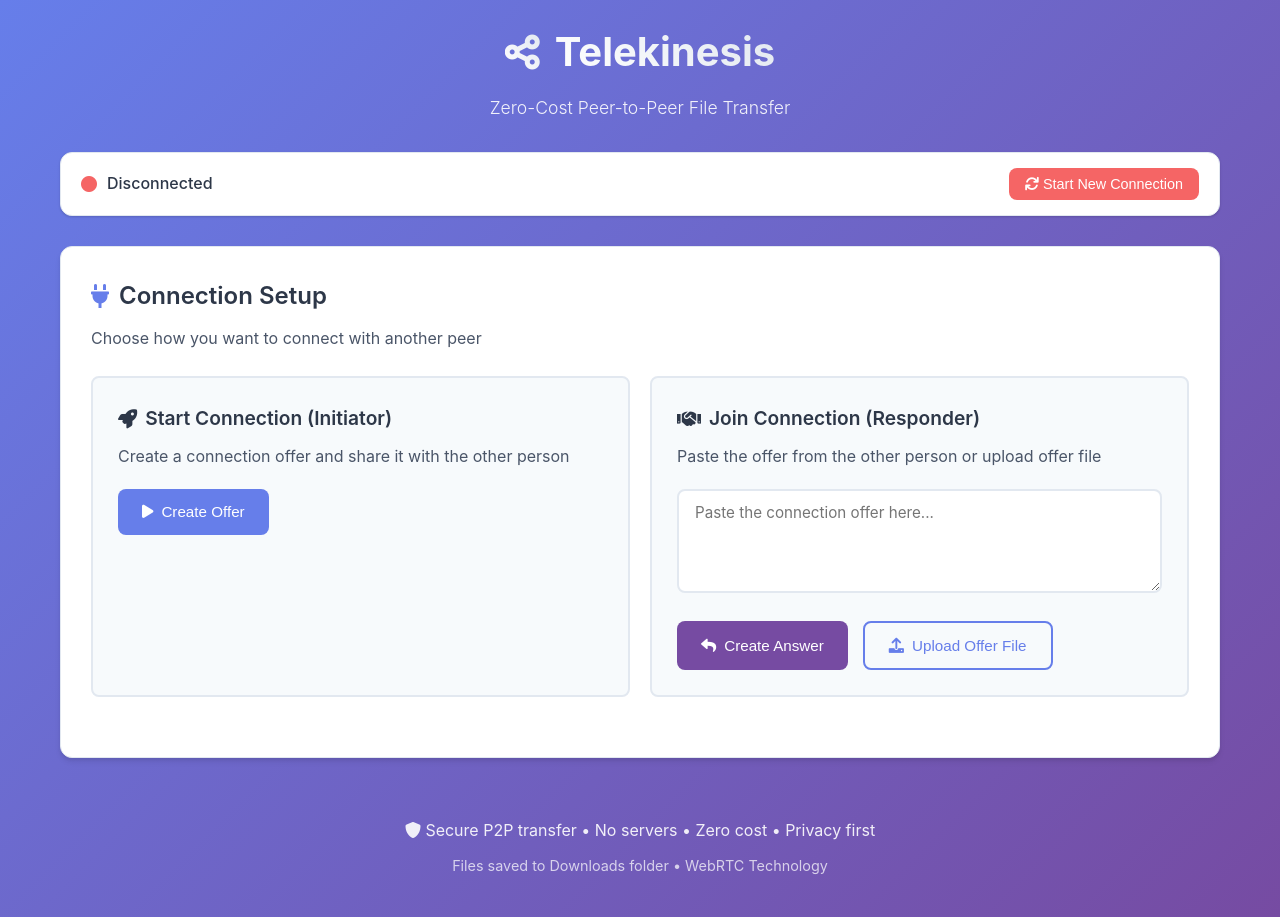
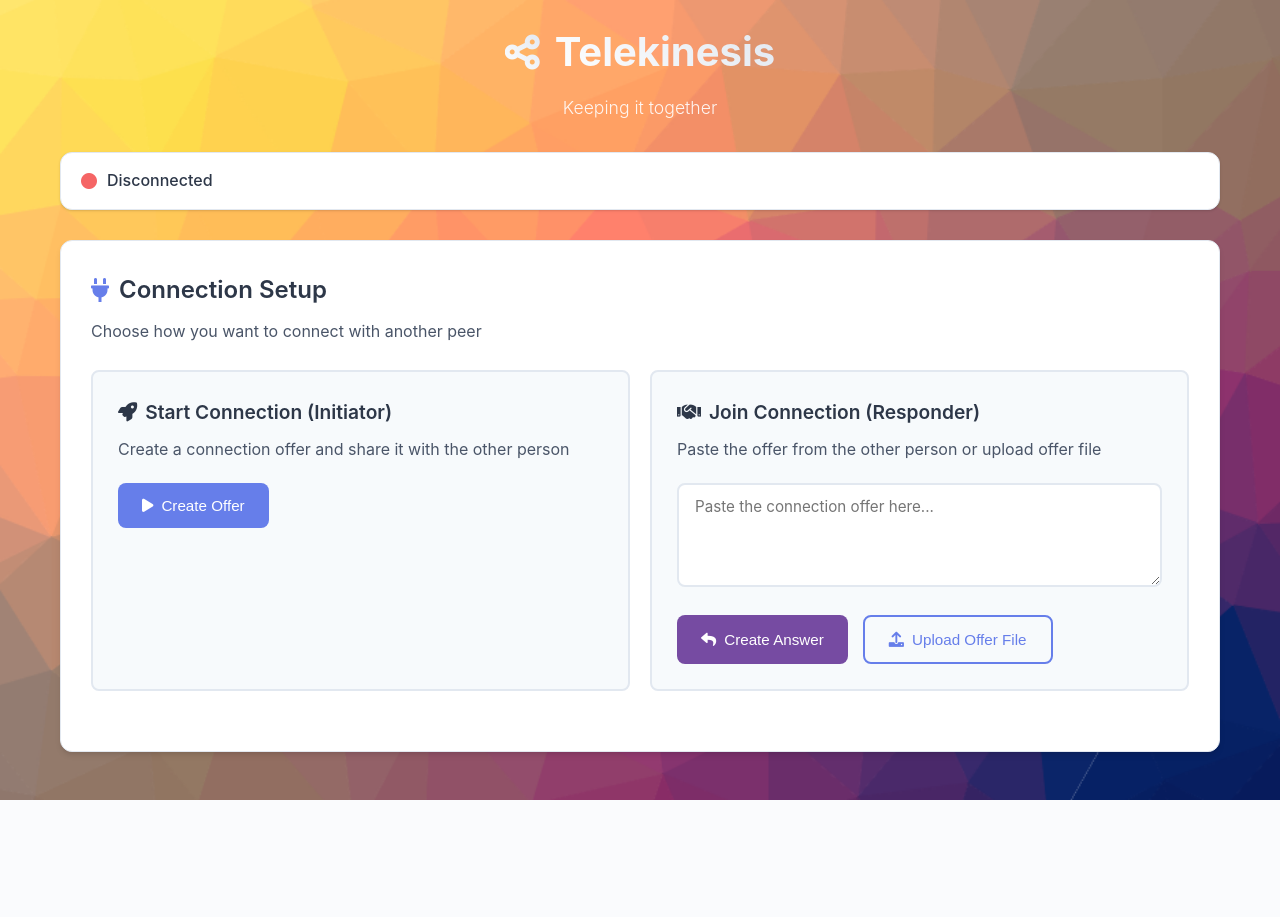
Before and after one commit to om-020525/Telekinesis, a Flask app: page / in a window 1280 px wide. After the commit the page ends 800 px from the top, so only its background shows below. Run offline with Flask 3, Linux system fonts and the light colour scheme; data that the repository does not hold is empty.

Commit message:
build version 03
- added favicon
- sorted file share and chat menu
- implemented SSE (server send event) so no longer polling or event drop issue
- added background image

```diff
--- a/server.py
+++ b/server.py
@@ -3,10 +3,14 @@
 Serves the web interface and handles WebRTC connection management
 """
 
-from flask import Flask, render_template, request, jsonify, send_from_directory
+from flask import Flask, render_template, request, jsonify, send_from_directory, Response
 import os
 import logging
 import argparse
+import queue
+import time
+import json
+from threading import Lock
 from networking import NetworkingManager
 
 # Configure logging
@@ -16,8 +20,24 @@
 app = Flask(__name__)
 app.secret_key = 'your-secret-key-change-this'
 
+# Global event queue for SSE
+event_queue = queue.Queue()
+event_queue_lock = Lock()
+
 # Global networking manager
 networking_manager = NetworkingManager()
+
+# Connect networking manager to SSE queue
+def sse_callback(event_type, data):
+    event = {
+        'type': event_type,
+        'data': data,
+        'timestamp': time.time()
+    }
+    logger.info(f"📤 Queuing SSE event: {event}")
+    event_queue.put(event)
+
+networking_manager.set_event_callback(sse_callback)
 
 @app.route('/')
 def index():
@@ -133,6 +153,38 @@
         logger.error(f"Error in get_status: {e}")
         return jsonify({'error': str(e)}), 500
 
+@app.route('/api/events')
+def event_stream():
+    """Server-Sent Events endpoint for real-time updates"""
+    def generate():
+        try:
+            while True:
+                try:
+                    # Wait for events with timeout
+                    event = event_queue.get(timeout=30)
+
+                    # Send event to client
+                    event_data = {
+                        'type': event['type'],
+                        'data': event['data'],
+                        'timestamp': event['timestamp']
+                    }
+                    logger.info(f"📡 Sending SSE event to client: {event_data}")
+                    yield f"data: {json.dumps(event_data)}\n\n"
+
+                except queue.Empty:
+                    # Send heartbeat to keep connection alive
+                    yield f"data: {json.dumps({'type': 'heartbeat', 'timestamp': time.time()})}\n\n"
+
+        except GeneratorExit:
+            logger.info("SSE client disconnected")
+
+    return Response(generate(),
+                   mimetype='text/event-stream',
+                   headers={'Cache-Control': 'no-cache',
+                           'Connection': 'keep-alive',
+                           'Access-Control-Allow-Origin': '*'})
+
 # Static file serving
 @app.route('/static/<path:filename>')
 def static_files(filename):
--- a/static/main_script.js
+++ b/static/main_script.js
@@ -7,12 +7,12 @@
     constructor() {
         this.isInitiator = false;
         this.connectionState = 'disconnected';
-        this.pollingInterval = null;
+        this.eventSource = null;
         this.currentTransfer = null;
 
         this.initializeElements();
         this.attachEventListeners();
-        this.startPolling();
+        this.startEventStream();
 
         console.log('🚀 Telekinesis initialized');
     }
@@ -47,7 +47,7 @@
         this.answerSection = document.getElementById('answerSection');
         this.connectionSection = document.getElementById('connectionSection');
         this.transferSection = document.getElementById('transferSection');
-        this.receivedSection = document.getElementById('receivedSection');
+        this.chatSection = document.getElementById('chatSection');
 
         // File upload
         this.fileUploadArea = document.getElementById('fileUploadArea');
@@ -341,27 +341,65 @@
     }
 
     // Event Polling
-    startPolling() {
-        this.pollingInterval = setInterval(async () => {
+    startEventStream() {
+        this.eventSource = new EventSource('/api/events');
+
+        this.eventSource.onmessage = (event) => {
             try {
-                const events = await this.apiCall('get_events');
+                const eventData = JSON.parse(event.data);
+                console.log('📡 SSE Event received:', eventData);
+
+                // Skip heartbeat events
+                if (eventData.type === 'heartbeat') {
+                    return;
+                }
+
+                // Handle real events
+                const events = {[eventData.type]: eventData.data};
                 this.handleEvents(events);
+
             } catch (error) {
-                console.error('Polling error:', error);
+                console.error('Error parsing SSE event:', error, event.data);
             }
-        }, 1000);
+        };
+
+        this.eventSource.onerror = (error) => {
+            console.error('SSE connection error:', error);
+            this.eventSource.close();
+
+            // Reconnect after 3 seconds
+            setTimeout(() => {
+                console.log('Reconnecting SSE...');
+                this.startEventStream();
+            }, 3000);
+        };
+
+        this.eventSource.onopen = () => {
+            console.log('✅ SSE connection established');
+        };
+    }
+
+    async updateConnectionFromStatus() {
+        try {
+            const status = await this.apiCall('status');
+            this.updateConnectionState(status.connection_state, status.is_connected);
+        } catch (error) {
+            console.error('Failed to get connection status:', error);
+        }
     }
 
     handleEvents(events) {
         // Update connection state
-        if (events.connection_state !== this.connectionState) {
+        if (events.connection_state !== undefined && events.connection_state !== this.connectionState) {
             this.connectionState = events.connection_state;
-            this.updateConnectionState(events.connection_state, events.is_connected);
-        }
 
-        // Hide loading spinner when connection is established
-        if (events.connection_state === 'connected' && events.is_connected) {
-            this.hideLoading();
+            // Fetch current status when connection state changes
+            this.updateConnectionFromStatus();
+
+            // Hide loading spinner when connected
+            if (events.connection_state === 'connected') {
+                this.hideLoading();
+            }
         }
 
         // Handle remote disconnections
@@ -434,12 +472,12 @@
             this.disconnectBtn.style.display = 'block';
             this.hideResetButton();
             this.transferSection.style.display = 'block';
-            this.receivedSection.style.display = 'block';
+            this.chatSection.style.display = 'block';
             this.connectionSection.style.display = 'none';
         } else {
             this.disconnectBtn.style.display = 'none';
             this.transferSection.style.display = 'none';
-            this.receivedSection.style.display = 'none';
+            this.chatSection.style.display = 'none';
             this.connectionSection.style.display = 'block';
         }
     }
@@ -616,7 +654,7 @@
 
         // Hide sections
         this.transferSection.style.display = 'none';
-        this.receivedSection.style.display = 'none';
+        this.chatSection.style.display = 'none';
         this.connectionSection.style.display = 'block';
         this.signalingData.style.display = 'none';
         this.answerSection.style.display = 'none';
@@ -651,8 +689,8 @@
 
     // Cleanup
     destroy() {
-        if (this.pollingInterval) {
-            clearInterval(this.pollingInterval);
+        if (this.eventSource) {
+            this.eventSource.close();
         }
     }
 }
--- a/static/main_style.css
+++ b/static/main_style.css
@@ -37,7 +37,8 @@
 
 body {
     font-family: -apple-system, BlinkMacSystemFont, 'Segoe UI', Roboto, 'Helvetica Neue', Arial, sans-serif;
-    background: linear-gradient(135deg, #667eea 0%, #764ba2 100%);
+    background: url('/static/images/BG_01.png') center center fixed;
+    background-size: cover;
     color: var(--text-primary);
     min-height: 100vh;
     line-height: 1.6;
@@ -525,21 +526,6 @@
     color: var(--text-muted);
 }
 
-/* Footer */
-.footer {
-    margin-top: 40px;
-    padding: 20px;
-    text-align: center;
-    color: white;
-    opacity: 0.9;
-}
-
-.footer-links {
-    margin-top: 10px;
-    font-size: 0.9rem;
-    opacity: 0.8;
-}
-
 /* Loading Overlay */
 .loading-overlay {
     position: fixed;
--- a/templates/index.html
+++ b/templates/index.html
@@ -6,6 +6,10 @@
     <title>Telekinesis - P2P File Transfer</title>
     <link rel="stylesheet" href="/static/main_style.css">
     <link href="https://cdnjs.cloudflare.com/ajax/libs/font-awesome/6.0.0/css/all.min.css" rel="stylesheet">
+    <link rel="apple-touch-icon" sizes="180x180" href="/static/favicon/apple-touch-icon.png">
+    <link rel="icon" type="image/png" sizes="32x32" href="/static/favicon/favicon-32x32.png">
+    <link rel="icon" type="image/png" sizes="16x16" href="/static/favicon/favicon-16x16.png">
+    <link rel="manifest" href="/static/favicon/site.webmanifest">
 </head>
 <body>
     <div class="container">
@@ -15,7 +19,7 @@
                 <i class="fas fa-share-alt"></i>
                 <h1>Telekinesis</h1>
             </div>
-            <p class="subtitle">Zero-Cost Peer-to-Peer File Transfer</p>
+            <p class="subtitle">Keeping it together</p>
         </header>
 
         <!-- Connection Status -->
@@ -137,9 +141,23 @@
                     </div>
                 </div>
 
-                <!-- Chat Section -->
+                <!-- Received Files -->
+                <div class="transfer-card">
+                    <h3><i class="fas fa-inbox"></i> Received Files</h3>
+                    <div class="received-files" id="receivedFiles">
+                        <div class="empty-state">
+                            <i class="fas fa-folder-open"></i>
+                            <p>No files received yet</p>
+                            <span>Files will appear here when received</span>
+                        </div>
+                    </div>
+                </div>
+            </div>
+
+            <!-- Chat Section -->
+            <div class="section" id="chatSection" style="display: none;">
+                <h2><i class="fas fa-comments"></i> Chat</h2>
                 <div class="chat-card">
-                    <h3><i class="fas fa-comments"></i> Chat</h3>
                     <div class="chat-messages" id="chatMessages">
                         <div class="chat-message system">
                             <i class="fas fa-info-circle"></i>
@@ -154,32 +172,7 @@
                     </div>
                 </div>
             </div>
-
-            <!-- Received Files Section -->
-            <div class="section" id="receivedSection" style="display: none;">
-                <h2><i class="fas fa-inbox"></i> Received Files</h2>
-                <div class="received-files" id="receivedFiles">
-                    <div class="empty-state">
-                        <i class="fas fa-folder-open"></i>
-                        <p>No files received yet</p>
-                        <span>Files will appear here when received</span>
-                    </div>
-                </div>
-            </div>
         </div>
-
-        <!-- Footer -->
-        <footer class="footer">
-            <p>
-                <i class="fas fa-shield-alt"></i>
-                Secure P2P transfer • No servers • Zero cost • Privacy first
-            </p>
-            <div class="footer-links">
-                <span>Files saved to Downloads folder</span>
-                <span>•</span>
-                <span>WebRTC Technology</span>
-            </div>
-        </footer>
     </div>
 
     <!-- Loading Overlay -->
```
Also changed, not shown: networking.py (+31 -11 lines), static/favicon/android-chrome-192x192.png (added), static/favicon/android-chrome-512x512.png (added), static/favicon/apple-touch-icon.png (added), static/favicon/favicon-16x16.png (added), static/favicon/favicon-32x32.png (added), static/favicon/favicon.ico (added), static/favicon/site.webmanifest (added), static/images/BG_01.png (added).
